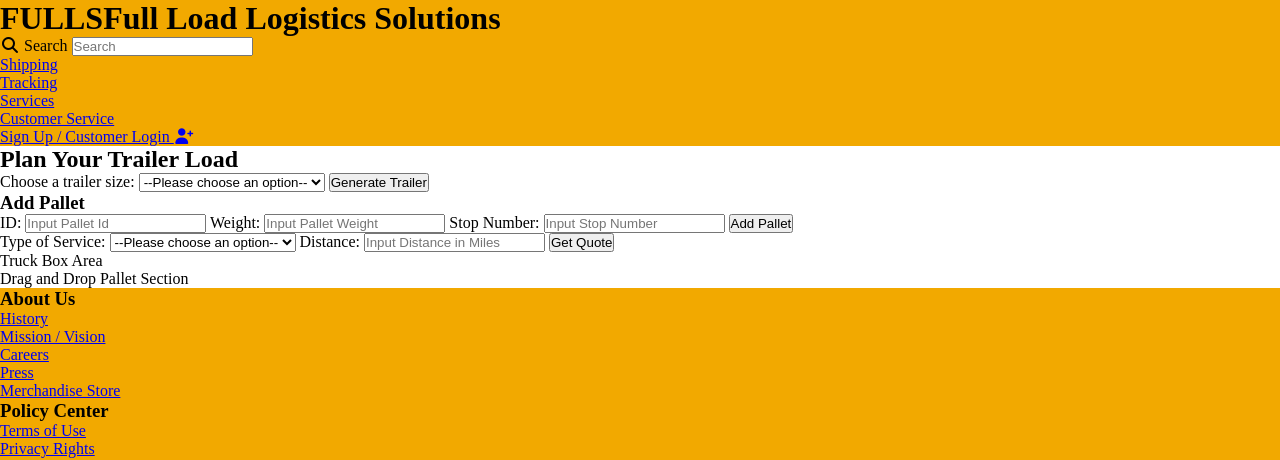
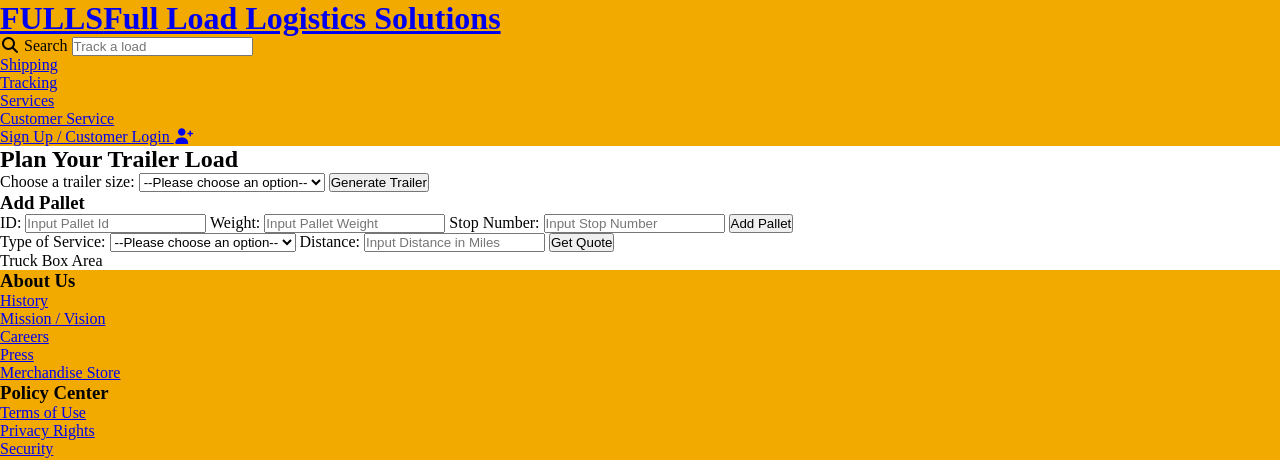
Before and after one commit to BlackCat13656/trailer-load-planner, a plain HTML site: page index.html in a window 1280 px wide. Shown: the top 460 px of the page. Drawn offline with Linux system fonts and the light colour scheme.

Commit message:
Refine page structure: fix nested forms, add headings, comments, and class names

```diff
--- a/index.html
+++ b/index.html
@@ -31,16 +31,21 @@
   <body>
     <div class="container">
       <header>
-        <div>
+        <!-- Header Top -->
+        <div class="header-top">
           <h1 class="logo">
-            <span>FULLS</span><span>Full Load Logistics Solutions</span>
+            <a href="#"
+              ><span>FULLS</span><span>Full Load Logistics Solutions</span></a
+            >
           </h1>
           <span class="search">
             <i class="fa-solid fa-magnifying-glass" aria-hidden="true"></i>
             <label for="search">Search</label>
-            <input type="text" id="search" placeholder="Search" />
+            <input type="search" id="search" placeholder="Track a load" />
           </span>
         </div>
+
+        <!-- Navigation Bar -->
         <nav aria-label="Main">
           <ul>
             <li class="header-nav-item"><a href="#">Shipping</a></li>
@@ -56,8 +61,10 @@
           </ul>
         </nav>
       </header>
+
       <main>
-        <div>
+        <!-- Form area -->
+        <div class="form-area">
           <section>
             <h2>Plan Your Trailer Load</h2>
             <form class="truck-size" action="">
@@ -119,12 +126,14 @@
             </div>
           </section>
         </div>
-        <div>
+        <!-- Drag and dro area -->
+        <div class="drag-and-drop-area">
           <section>Truck Box Area</section>
-          <section>Drag and Drop Pallet Section</section>
         </div>
       </main>
+
       <footer>
+        <!-- Footer Navigation Bar -->
         <nav aria-label="Footer">
           <div class="about-us">
             <h3>About Us</h3>
@@ -173,6 +182,8 @@
             </ul>
           </div>
         </nav>
+
+        <!-- Footer copyright -->
         <div class="copyright">
           <p>
             Copyright © 1990-2026. Full Load Logistics Solutions, LLC. All
```
